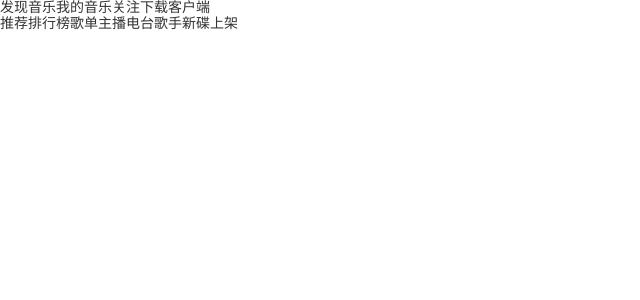
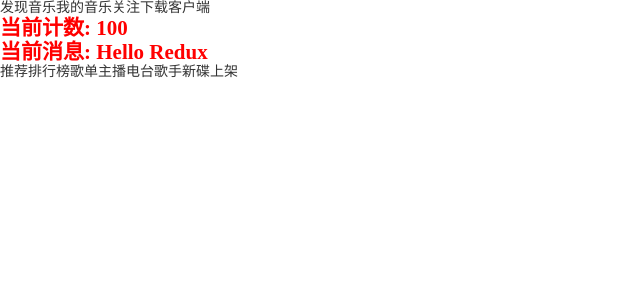
Before and after one commit to donglize521521/hy_ts_react_music, a React (Create React App) app: page /#/discover in a window 1280 px wide. Shown: the top 300 px of the page, without its empty margins (0-640 px from the left). Built offline with nearby package versions, Linux system fonts and the light colour scheme.

Commit message:
集成redux和useSelector的使用

```diff
--- a/package.json
+++ b/package.json
@@ -3,6 +3,7 @@
   "version": "0.1.0",
   "private": true,
   "dependencies": {
+    "@reduxjs/toolkit": "^1.9.5",
     "@testing-library/jest-dom": "^5.17.0",
     "@testing-library/react": "^13.4.0",
     "@testing-library/user-event": "^13.5.0",
@@ -13,6 +14,7 @@
     "normalize.css": "^8.0.1",
     "react": "^18.2.0",
     "react-dom": "^18.2.0",
+    "react-redux": "^8.1.2",
     "react-router-dom": "^6.15.0",
     "react-scripts": "5.0.1",
     "typescript": "^4.9.5",
--- a/src/App.tsx
+++ b/src/App.tsx
@@ -1,8 +1,30 @@
 import React, { Suspense } from 'react'
 import { useRoutes, Link } from 'react-router-dom'
+import { shallowEqual } from 'react-redux'
 import routes from './router'
+import { useAppSelector } from './store'
+// import { IRootState } from './store'
+
+// import store from './store'
+
+// type GetStateFnType = typeof store.getState
+// type IRootState = ReturnType<GetStateFnType>
 
 function App() {
+  // const { count, message } = useSelector(
+  //   (state: IRootState) => ({
+  //     count: state.counter.count,
+  //     message: state.counter.message
+  //   })
+  //   // shallowEqual
+  // )
+  const { count, message } = useAppSelector(
+    (state) => ({
+      count: state.counter.count,
+      message: state.counter.message
+    }),
+    shallowEqual
+  )
   return (
     <div className="App">
       <div className="nav">
@@ -11,6 +33,8 @@ function App() {
         <Link to="/focus">关注</Link>
         <Link to="/download">下载客户端</Link>
       </div>
+      <h2>当前计数: {count}</h2>
+      <h2>当前消息: {message}</h2>
       <Suspense fallback="loading....">
         <div className="main">{useRoutes(routes)}</div>
       </Suspense>
--- a/src/index.tsx
+++ b/src/index.tsx
@@ -1,20 +1,20 @@
 import React from 'react'
 import ReactDOM from 'react-dom/client'
 import { HashRouter } from 'react-router-dom'
+import { Provider } from 'react-redux'
 import 'normalize.css'
+
 import './assets/css/index.less'
 
 import App from '@/App'
+import store from './store'
 
 const root = ReactDOM.createRoot(document.getElementById('root') as HTMLElement)
 
-const obj = {
-  name: 'coderwhy',
-  age: 18
-}
-
 root.render(
-  <HashRouter>
-    <App />
-  </HashRouter>
+  <Provider store={store}>
+    <HashRouter>
+      <App />
+    </HashRouter>
+  </Provider>
 )
--- /dev/null
+++ b/src/store/index.ts
@@ -0,0 +1,17 @@
+import { configureStore } from '@reduxjs/toolkit'
+import { useSelector, TypedUseSelectorHook } from 'react-redux'
+
+import counterReducer from './modules/counter'
+
+const store = configureStore({
+  reducer: {
+    counter: counterReducer
+  }
+})
+type GetStateFnType = typeof store.getState
+export type IRootState = ReturnType<GetStateFnType>
+
+// useAppSelector的hook
+export const useAppSelector: TypedUseSelectorHook<IRootState> = useSelector
+
+export default store
--- /dev/null
+++ b/src/store/modules/counter.ts
@@ -0,0 +1,12 @@
+import { createSlice } from '@reduxjs/toolkit'
+
+const counterSlice = createSlice({
+  name: 'counter',
+  initialState: {
+    count: 100,
+    message: 'Hello Redux'
+  },
+  reducers: {}
+})
+
+export default counterSlice.reducer
```
Also changed, not shown: 1 other file (tests, documents, lock files or other folders).
